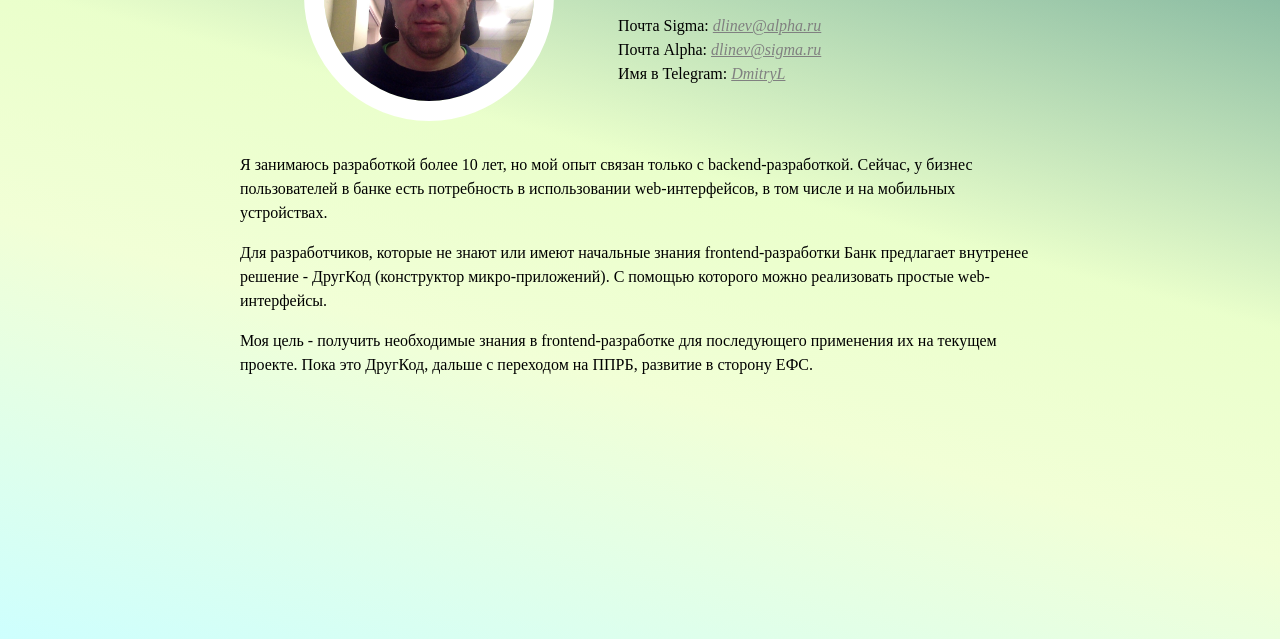
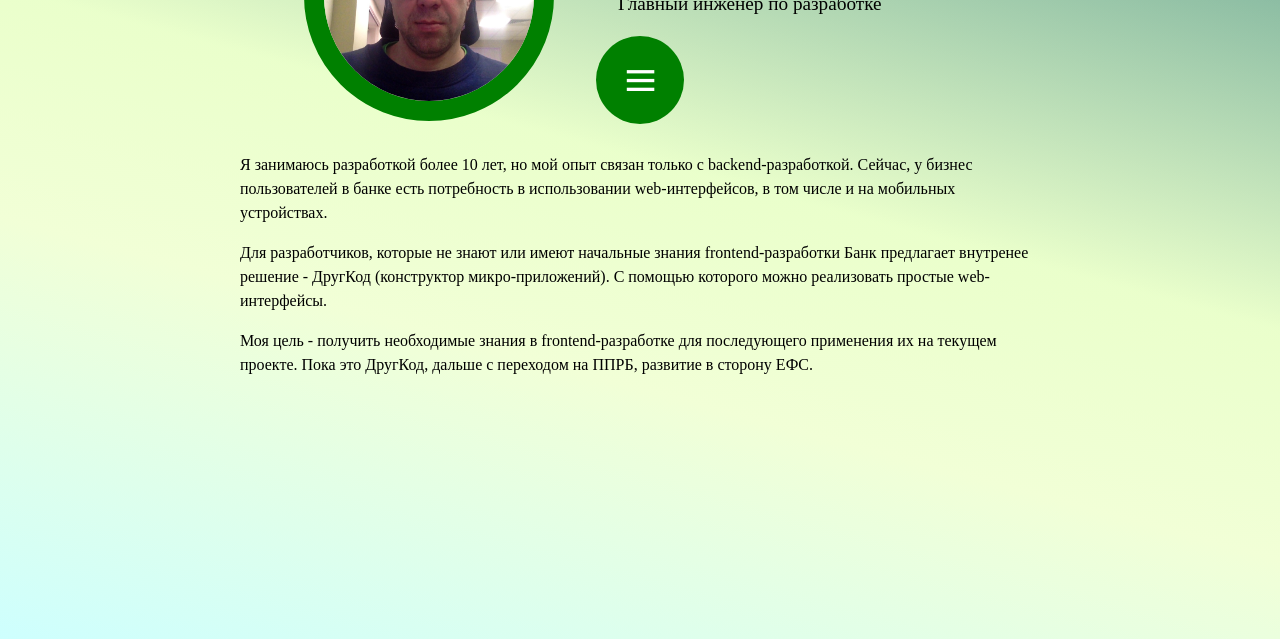
Before and after one commit to dlinev/lessons-js-core, a plain HTML site: page index.html in a window 1280 px wide. Shown: the part 161-800 px from the top of the page. Drawn offline with Linux system fonts and the light colour scheme.

Commit message:
Update index+style Create menu.css

```diff
--- a/index.html
+++ b/index.html
@@ -5,9 +5,12 @@
     <title>Студент Дмитрий Линев</title>
     <link rel="stylesheet" href="reset.css">
     <link rel="stylesheet" href="style.css">
+    <link rel="stylesheet" href="menu.css">
+    <link rel="stylesheet" href="https://maxcdn.bootstrapcdn.com/font-awesome/4.3.0/css/font-awesome.min.css">
 </head>
 
 <body>
+
         <div class="person"> <!-- блок -->
             <div class="person__info"><!-- элемент -->
                 <div class="avatar"><!-- блок -->
@@ -19,21 +22,20 @@
                 <div class="contacts"><!-- блок -->
                     <div class="contacts__name">Линев Дмитрий</div> <!-- элемент -->
                     <div class="contacts__role">Главный инженер по разработке</div> <!-- элемент -->
+                    <div class="contacts__button">
+                        <nav class="menu">
+                            <input type="checkbox" href="#" class="menu-open" name="menu-open" id="menu-open"/>
 
-                <ul class="contacts__links"><!-- элемент -->
-                    <li class="contacts__item"><!-- элемент -->
-                        <span class="contacts__title">Почта Sigma: </span>
-                        <a class="contacts__link" href="mailto: dlinev@sigma.ru">dlinev@alpha.ru</a>
-                    </li>
-                    <li class="contacts__item"><!-- элемент -->
-                        <span class="contacts__title">Почта Alpha: </span>
-                        <a class="contacts__link" href="mailto: dlinev@alpha.ru">dlinev@sigma.ru</a>
-                    </li>
-                    <li class="contacts__item"><!-- элемент -->
-                        <span class="contacts__title">Имя в Telegram: </span>
-                        <a class="contacts__link" href="">DmitryL</a>
-                    </li>
-                </ul>
+                            <label class="menu-open-button" for="menu-open">
+                                <span class="hamburger hamburger-1"></span>
+                                <span class="hamburger hamburger-2"></span>
+                                <span class="hamburger hamburger-3"></span>
+                            </label>
+                            <a href="#" class="menu-item"> <i class="fa fa-envelope"></i> </a>
+                            <a href="#" class="menu-item"> <i class="fa fa-envelope-o"></i> </a>
+                            <a href="#" class="menu-item"> <i class="fa fa-vk"></i> </a>
+                        </nav>
+                    </div>
                 </div>
             </div>
 
--- /dev/null
+++ b/menu.css
@@ -0,0 +1,117 @@
+a {
+  color: inherit;
+}
+.menu {
+  filter: url('#shadowed-goo');
+}
+.menu-item,
+.menu-open-button {
+  background: green;
+  border-radius: 100%;
+  width: 80px;
+  height: 80px;
+  margin-left: -40px;
+  position: absolute;
+  top: 20px;
+  color: white;
+  text-align: center;
+  line-height: 80px;
+  transform: translate3d(0, 0, 0);
+  transition: transform ease-out 200ms;
+  font-size: xx-large;
+  display: list-item;
+  list-style: none;
+}
+.menu-open {
+  display: none;
+}
+.hamburger {
+  width: 25px;
+  height: 3px;
+  background: white;
+  display: block;
+  position: absolute;
+  top: 50%;
+  left: 50%;
+  margin-left: -12.5px;
+  margin-top: -1.5px;
+  transition: transform 200ms;
+}
+.hamburger-1 {
+  transform: translate3d(0, -8px, 0);
+}
+.hamburger-2 {
+  transform: translate3d(0, 0, 0);
+}
+.hamburger-3 {
+  transform: translate3d(0, 8px, 0);
+}
+.menu-open:checked + .menu-open-button .hamburger-1 {
+  transform: translate3d(0, 0, 0) rotate(45deg);
+}
+.menu-open:checked + .menu-open-button .hamburger-2 {
+  transform: translate3d(0, 0, 0) scale(0.1, 1);
+}
+.menu-open:checked + .menu-open-button .hamburger-3 {
+  transform: translate3d(0, 0, 0) rotate(-45deg);
+}
+.menu {
+  position: absolute;
+  left: 50%;
+  margin-left: -80px;
+  margin-top: -30px;
+  padding-top: 20px;
+  padding-left: 80px;
+  width: 650px;
+  height: 150px;
+  box-sizing: border-box;
+  font-size: 20px;
+  text-align: left;
+padding-bottom: 100px;
+}
+.menu-item:hover {
+  background: white;
+  color: green;
+}
+.menu-item:nth-child(3) {
+  transition-duration: 180ms;
+}
+.menu-item:nth-child(4) {
+  transition-duration: 180ms;
+}
+.menu-item:nth-child(5) {
+  transition-duration: 180ms;
+}
+.menu-item:nth-child(6) {
+  transition-duration: 180ms;
+}
+.menu-open-button {
+  z-index: 2;
+  transition-timing-function: cubic-bezier(0.175, 0.885, 0.32, 1.275);
+  transition-duration: 400ms;
+  transform: scale(1.1, 1.1) translate3d(0, 0, 0);
+  cursor: pointer;
+}
+.menu-open-button:hover {
+  transform: scale(1.2, 1.2) translate3d(0, 0, 0);
+}
+.menu-open:checked + .menu-open-button {
+  transition-timing-function: linear;
+  transition-duration: 200ms;
+  transform: scale(0.8, 0.8) translate3d(0, 0, 0);
+}
+.menu-open:checked ~ .menu-item {
+  transition-timing-function: cubic-bezier(0.165, 0.84, 0.44, 1);
+}
+.menu-open:checked ~ .menu-item:nth-child(3) {
+  transition-duration: 190ms;
+  transform: translate3d(110px, 0, 0);
+}
+.menu-open:checked ~ .menu-item:nth-child(4) {
+  transition-duration: 290ms;
+  transform: translate3d(220px, 0, 0);
+}
+.menu-open:checked ~ .menu-item:nth-child(5) {
+  transition-duration: 390ms;
+  transform: translate3d(330px, 0, 0);
+}
--- a/style.css
+++ b/style.css
@@ -32,7 +32,7 @@ html {
     transform: rotate(180deg);
 }
 .avatar__picture{
-    border: 20px solid white;
+    border: 20px solid green;
     border-radius: 50%;
     width: 250px;
     height: 250px;
@@ -68,3 +68,116 @@ html {
 .paragraph_last{
     margin-bottom: 48px;
 }
+/*-------------------*/
+%ball{
+    background:$fg;
+    border-radius:100%;
+    width:80px;
+    height:80px;
+    margin-left:-40px;
+    position:absolute;
+    top:20px;
+    color:white;
+    text-align:center;
+    line-height:80px;
+    transform:translate3d(0,0,0);
+    transition:transform ease-out 200ms;
+  }
+  .menu-open{
+    display:none;
+  }
+  .menu-item{
+    @extend %ball;
+  }
+  .hamburger{
+    $width:25px;
+    $height:3px;
+    width:$width;
+    height:$height;
+    background:white;
+    display:block;
+    position:absolute;
+    top:50%;
+    left:50%;
+    margin-left:-$width/2;
+    margin-top:-$height/2;
+    transition:transform 200ms;
+  }
+  $hamburger-spacing:8px;
+  .hamburger-1{
+    transform:translate3d(0,-$hamburger-spacing,0);
+  }
+  .hamburger-2{
+    transform:translate3d(0,0,0);
+  }
+  .hamburger-3{
+    transform:translate3d(0,$hamburger-spacing,0);
+  }
+  .menu-open:checked+.menu-open-button{
+    .hamburger-1{
+      transform:translate3d(0,0,0) rotate(45deg);
+    }
+    .hamburger-2{
+      transform:translate3d(0,0,0) scale(0.1,1);
+    }
+    .hamburger-3{
+      transform:translate3d(0,0,0) rotate(-45deg);
+    }
+  }
+  .menu{
+    @extend %goo;
+    $width:380px;
+    $height:250px;
+    position:absolute;
+    left:50%;
+    margin-left:-$width/2;
+    padding-top:20px;
+    padding-left:$width/2;
+    width:$width;
+    height:$height;
+    box-sizing:border-box;
+    font-size:20px;
+    text-align:left;
+  }
+
+
+  .menu-item{
+    &:hover{
+      background:white;
+      color:$fg;
+    }
+    @for $i from 1 through $menu-items{
+      &:nth-child(#{$i+2}){
+        transition-duration:10ms+(60ms*($i));
+      }
+    }
+  }
+
+  .menu-open-button{
+    @extend %ball;
+    z-index:2;
+    transition-timing-function:cubic-bezier(0.175, 0.885, 0.320, 1.275);
+    transition-duration:400ms;
+    transform:scale(1.1,1.1) translate3d(0,0,0);
+    cursor:pointer;
+  }
+  .menu-open-button:hover{
+    transform:scale(1.2,1.2) translate3d(0,0,0);
+  }
+  .menu-open:checked+.menu-open-button{
+    transition-timing-function:linear;
+    transition-duration:200ms;
+    transform:scale(0.8,0.8) translate3d(0,0,0);
+  }
+
+  .menu-open:checked~.menu-item{
+    transition-timing-function:cubic-bezier(0.935, 0.000, 0.340, 1.330);
+    @for $i from 1 through $menu-items{
+      $angle:(($pi - $opening-angle)/2)+(($opening-angle/($menu-items - 1))*($i - 1));
+
+      &:nth-child(#{$i+2}){
+        transition-duration:80ms+(80ms*$i);
+        transform:translate3d(cos($angle)*$open-distance,sin($angle)*$open-distance,0);
+      }
+    }
+  }
```
Lines whose indentation alone changed are shown as unchanged.
